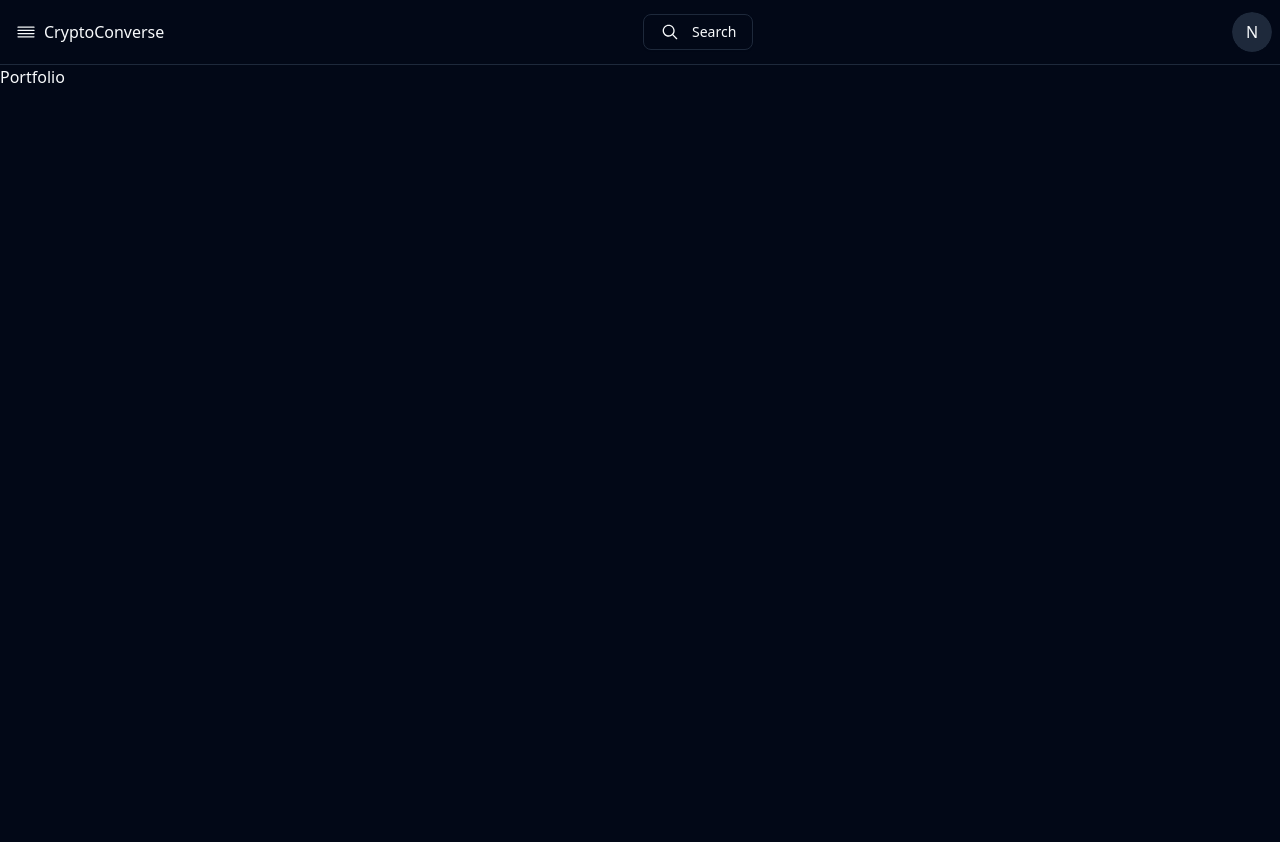
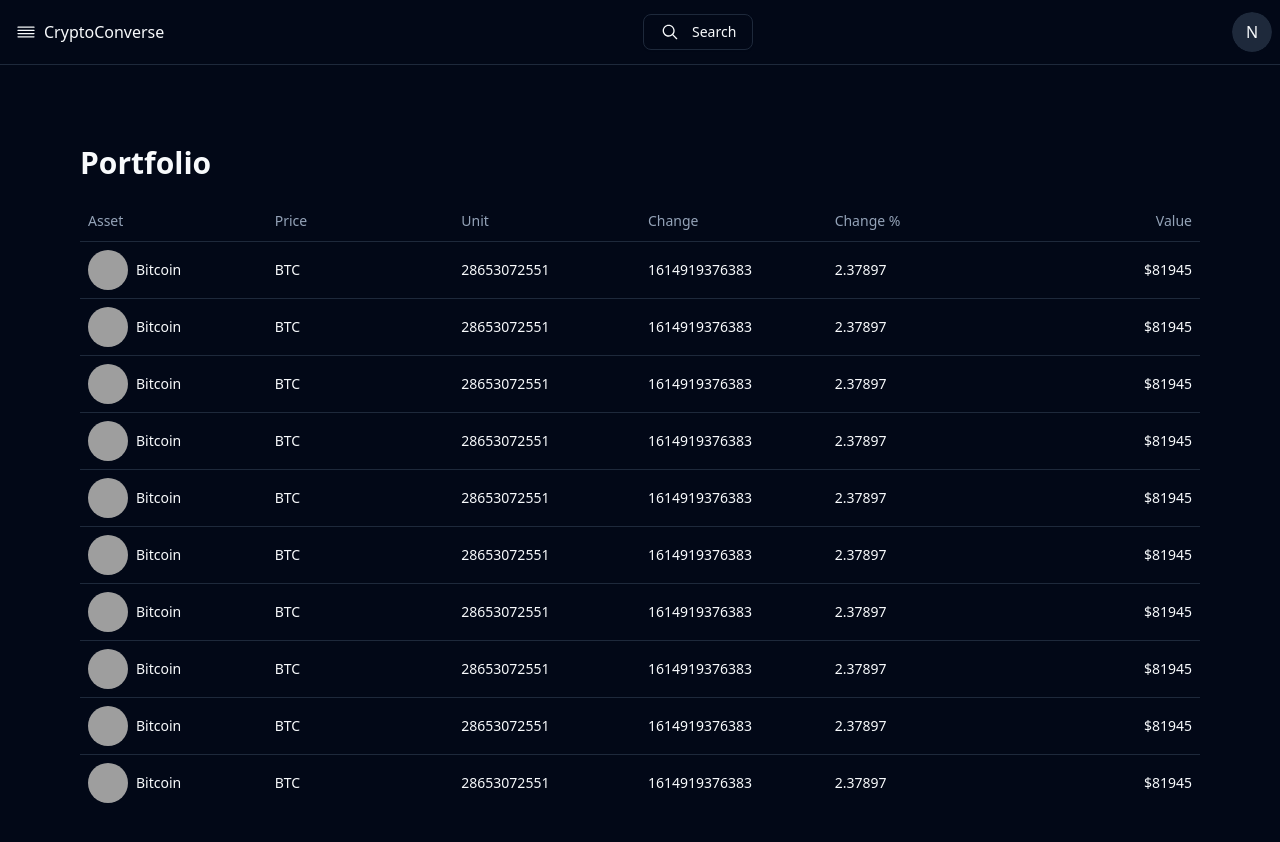
Before and after one commit to nebrask/CryptoConverse, a React (Vite) app in the folder frontend/: page /portfolio in a window 1280 px wide. Shown: the top 842 px of the page. Before the commit the page ends 800 px from the top, so only its background shows below. Built offline with nearby package versions, Linux system fonts and the light colour scheme; grey boxes are pictures that could not be loaded.

Commit message:
Create visual layout for the Portfolio page

```diff
--- a/frontend/src/pages/PortfolioScreen/Portfolio.jsx
+++ b/frontend/src/pages/PortfolioScreen/Portfolio.jsx
@@ -1,8 +1,40 @@
 import React from 'react'
+import { Table, TableHeader, TableRow, TableHead, TableBody, TableCell } from "@/components/ui/table";
+import { Avatar, AvatarImage } from '@/components/ui/avatar';
 
 const Portfolio = () => {
   return (
-    <div>Portfolio</div>
+    <div className='p-2 lg:p-20'>
+      <h1 className='font-bold text-3xl pb-5'>Portfolio</h1>
+      <Table className="w-full">
+        <TableHeader>
+          <TableRow>
+            <TableHead className="w-1/6 text-left">Asset</TableHead>
+            <TableHead className="w-1/6 text-left">Price</TableHead>
+            <TableHead className="w-1/6 text-left">Unit</TableHead>
+            <TableHead className="w-1/6 text-left">Change</TableHead>
+            <TableHead className="w-1/6 text-left">Change %</TableHead>
+            <TableHead className="w-1/6 text-right">Value</TableHead>
+          </TableRow>
+        </TableHeader>
+        <TableBody>
+          {[1,1,1,1,1,1,1,1,1,1].map((item, index)=> <TableRow key={index}>
+            <TableCell className="flex items-center gap-2 w-1/6">
+              <Avatar>
+                <AvatarImage src="https://upload.wikimedia.org/wikipedia/commons/thumb/4/46/Bitcoin.svg/1200px-Bitcoin.svg.png" alt="Bitcoin" />
+              </Avatar>
+              <span>Bitcoin</span>
+            </TableCell>
+            <TableCell className="w-1/6 text-left">BTC</TableCell>
+            <TableCell className="w-1/6 text-left">28653072551</TableCell>
+            <TableCell className="w-1/6 text-left">1614919376383</TableCell>
+            <TableCell className="w-1/6 text-left">2.37897</TableCell>
+            <TableCell className="w-1/6 text-right">$81945</TableCell>
+          </TableRow>)}
+
+        </TableBody>
+      </Table>
+    </div>
   )
 }
 
```
